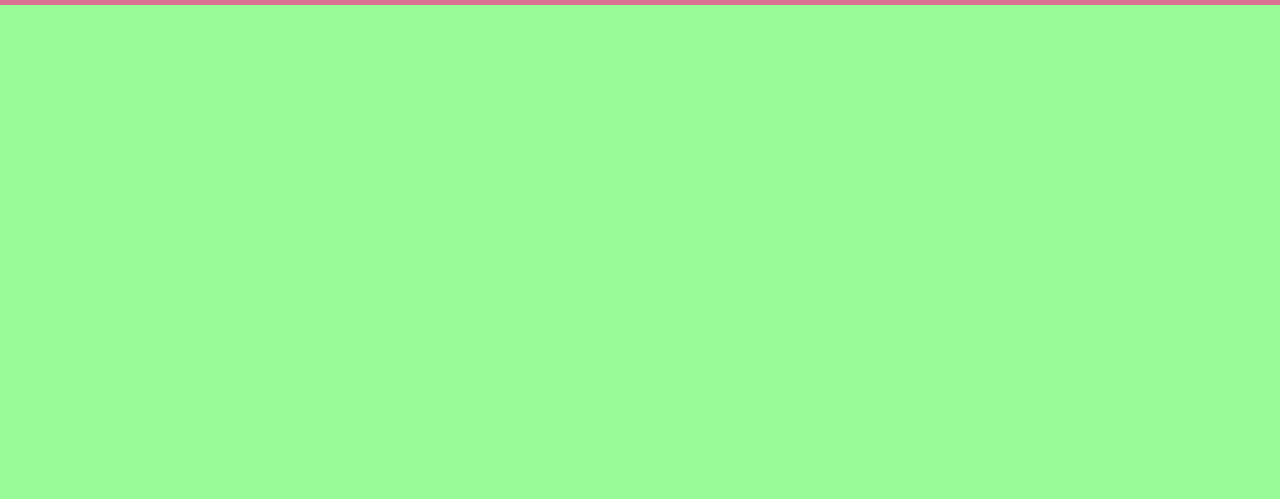
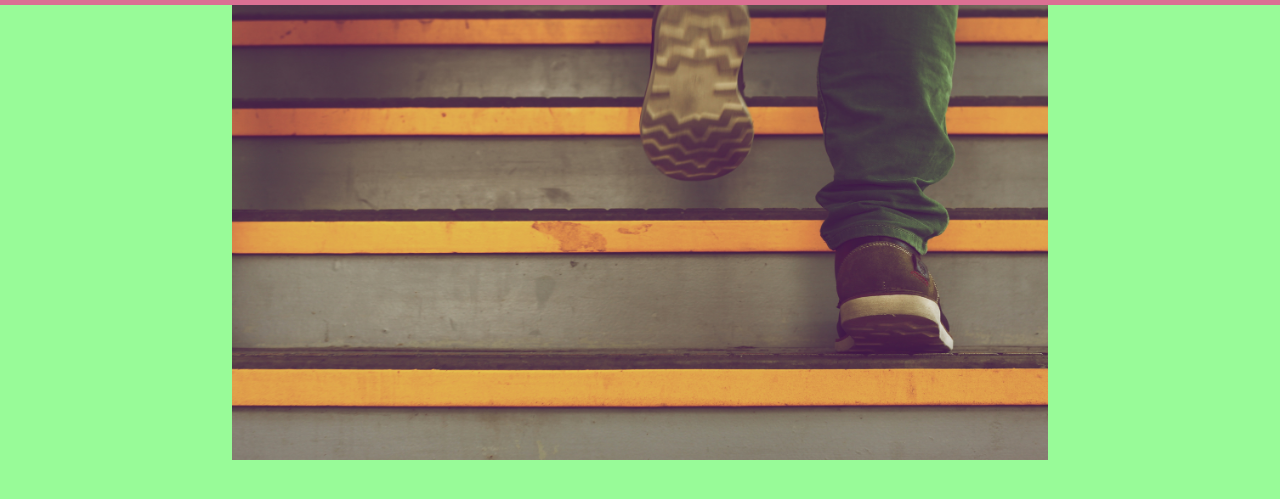
Before and after one commit to Olive-Wangui/Frictional, a plain HTML site: page index.html in a window 1280 px wide. Shown: the part 51-550 px from the top of the page. Drawn offline with Linux system fonts and the light colour scheme; a web font is replaced by a local one.

Commit message:
Add an image to index.html and changes to both index.html and css.

```diff
--- a/css/styles.css
+++ b/css/styles.css
@@ -1,7 +1,7 @@
 body {
     padding: 0;
     margin: 0;
-    background: palegreen;
+    background-color: palegreen;
 }
 .navbar {
     background: palevioletred;
@@ -22,3 +22,9 @@ body {
 .navbar-collapse {
     justify-content: flex-end;
 }
+.header img {
+    display: block;
+    margin-left: auto;
+    margin-right: auto;
+    width: 65%;
+}
--- a/index.html
+++ b/index.html
@@ -40,6 +40,8 @@
             </ul>
         </div>
     </nav>
-
+    <header  class="page-header header container-fluid">
+       <img src="assets/backgrounds/h_img.jpg" />
+    </header>
   </body>
 </html>
--- a/js/scripts.js
+++ b/js/scripts.js
@@ -0,0 +1,3 @@
+$(document).ready(function(){
+    $('.header').height($(window).height());
+})
```
